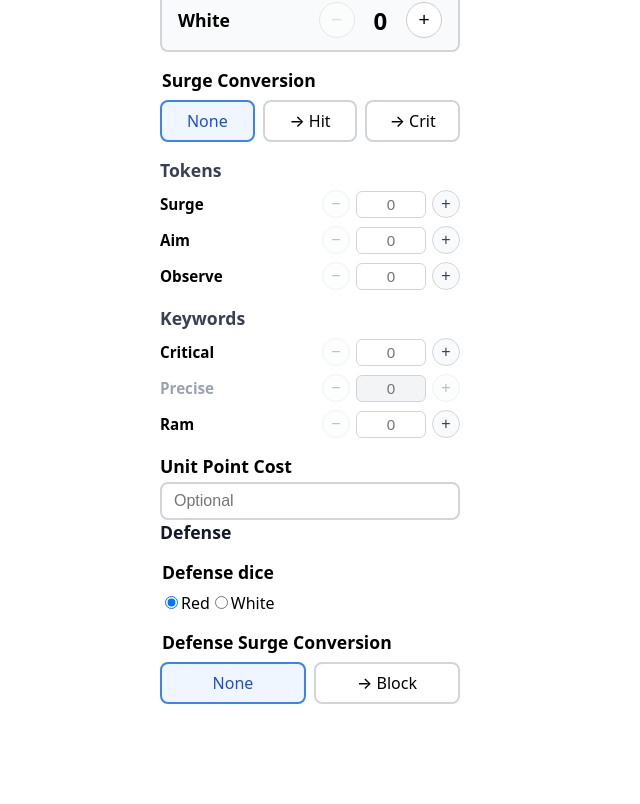
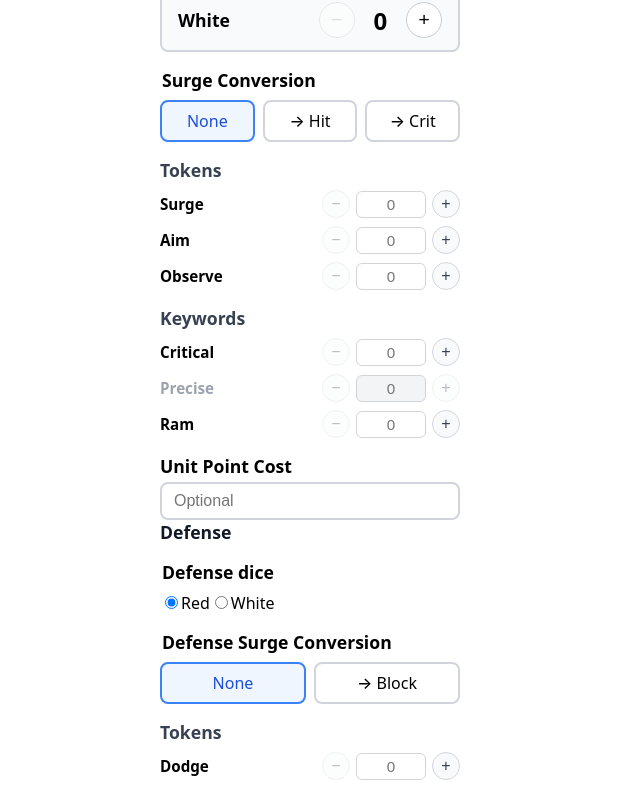
Before and after one commit to dankraus/sw-legion-dice, a React (Vite) app: page / in a window 1280 px wide. Shown: the part 279-1083 px from the top of the page, without its empty margins (0-640 px from the left). Before the commit the page ends 1023 px from the top, so only its background shows below. Built offline with nearby package versions, Linux system fonts and the light colour scheme.

Commit message:
feat: add Dodge tokens control to Defense section
Made-with: Cursor

```diff
--- a/src/App.tsx
+++ b/src/App.tsx
@@ -22,6 +22,7 @@ function App() {
   const [pointCost, setPointCost] = useState<string>('');
   const [defenseDieColor, setDefenseDieColor] = useState<DefenseDieColor>('red');
   const [defenseSurge, setDefenseSurge] = useState<DefenseSurgeConversion>('none');
+  const [dodgeTokens, setDodgeTokens] = useState<string>('');
 
   const criticalXNum = criticalX === '' ? undefined : Math.max(0, Math.floor(Number(criticalX)) || 0);
   const surgeTokensNum = surgeTokens === '' ? 0 : Math.max(0, Math.floor(Number(surgeTokens)) || 0);
@@ -29,6 +30,7 @@ function App() {
   const observeTokensNum = observeTokens === '' ? 0 : Math.max(0, Math.floor(Number(observeTokens)) || 0);
   const preciseNum = precise === '' ? 0 : Math.max(0, Math.floor(Number(precise)) || 0);
   const ramXNum = ramX === '' ? 0 : Math.max(0, Math.floor(Number(ramX)) || 0);
+  const dodgeTokensNum = dodgeTokens === '' ? 0 : Math.max(0, Math.floor(Number(dodgeTokens)) || 0);
   const results = useMemo(
     () =>
       calculateAttackPool(
@@ -45,8 +47,8 @@ function App() {
   );
 
   const woundsResults = useMemo(
-    () => calculateWounds(results, defenseDieColor, defenseSurge),
-    [results, defenseDieColor, defenseSurge]
+    () => calculateWounds(results, defenseDieColor, defenseSurge, dodgeTokensNum),
+    [results, defenseDieColor, defenseSurge, dodgeTokensNum]
   );
 
   const totalDice = pool.red + pool.black + pool.white;
@@ -64,6 +66,7 @@ function App() {
     setPointCost('');
     setDefenseDieColor('red');
     setDefenseSurge('none');
+    setDodgeTokens('');
   };
 
   return (
@@ -175,6 +178,14 @@ function App() {
             </label>
           </fieldset>
           <DefenseSurgeToggle value={defenseSurge} onChange={setDefenseSurge} />
+          <h3 className="app__section-heading">Tokens</h3>
+          <NumberInputWithControls
+            id="dodge-tokens"
+            label="Dodge"
+            value={dodgeTokens}
+            onChange={setDodgeTokens}
+            title="Cancel one hit per token before rolling defense; crits cannot be dodged."
+          />
         </section>
 
         <section className="app__results">
```
